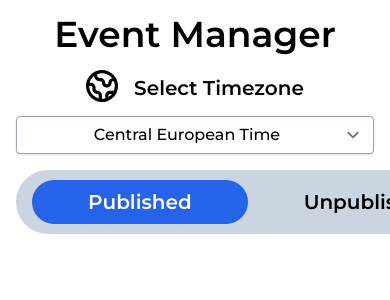
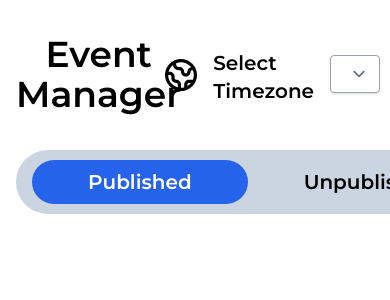
Before and after one commit to TyomaDW/practice, a React (Create React App) app: page / in a window 390 px wide. Shown: the top 300 px of the page. Built offline with nearby package versions, Linux system fonts and the light colour scheme.

Commit message:
Update Header.js

```diff
--- a/src/Components/Header.js
+++ b/src/Components/Header.js
@@ -5,20 +5,20 @@ import icon from "./Icons/icon.svg";
 export default function Header() {
   return (
     <>
-      <div className="mx-auto px-4 pt-3.5 pb-4 container lg:pr-21 lg:px-4 lg:flex lg:justify-between">
+      <div className="mx-auto px-4 pt-3.5 pb-4 container sm:pr-21 sm:px-4 sm:flex sm:justify-between">
         <div className="block">
-          <h1 className="font-semibold text-center text-4xl lg:py-5">
+          <h1 className="font-semibold text-center text-4xl sm:py-5">
             Event Manager
           </h1>
         </div>
-        <div className="lg:flex">
-          <div className="flex justify-center pt-4 pb-3.5 lg:items-center">
+        <div className="sm:flex">
+          <div className="flex justify-center pt-4 pb-3.5 sm:items-center">
             <img className="mr-4" src={icon} alt="icon" />
-            <h2 className="mt-1 font-semibold text-xl lg:mr-8">
+            <h2 className="mt-1 font-semibold text-xl sm:mr-8">
               Select Timezone
             </h2>
           </div>
-          <div className="flex justify-center lg:items-center">
+          <div className="flex justify-center sm:items-center">
             <select
               className="block w-full appearance-none bg-white border border-gray-400 hover:border-gray-500 px-4 py-2 pr-8 rounded shadow leading-tight focus:outline-none focus:shadow-outline"
               name="timezones"
```
